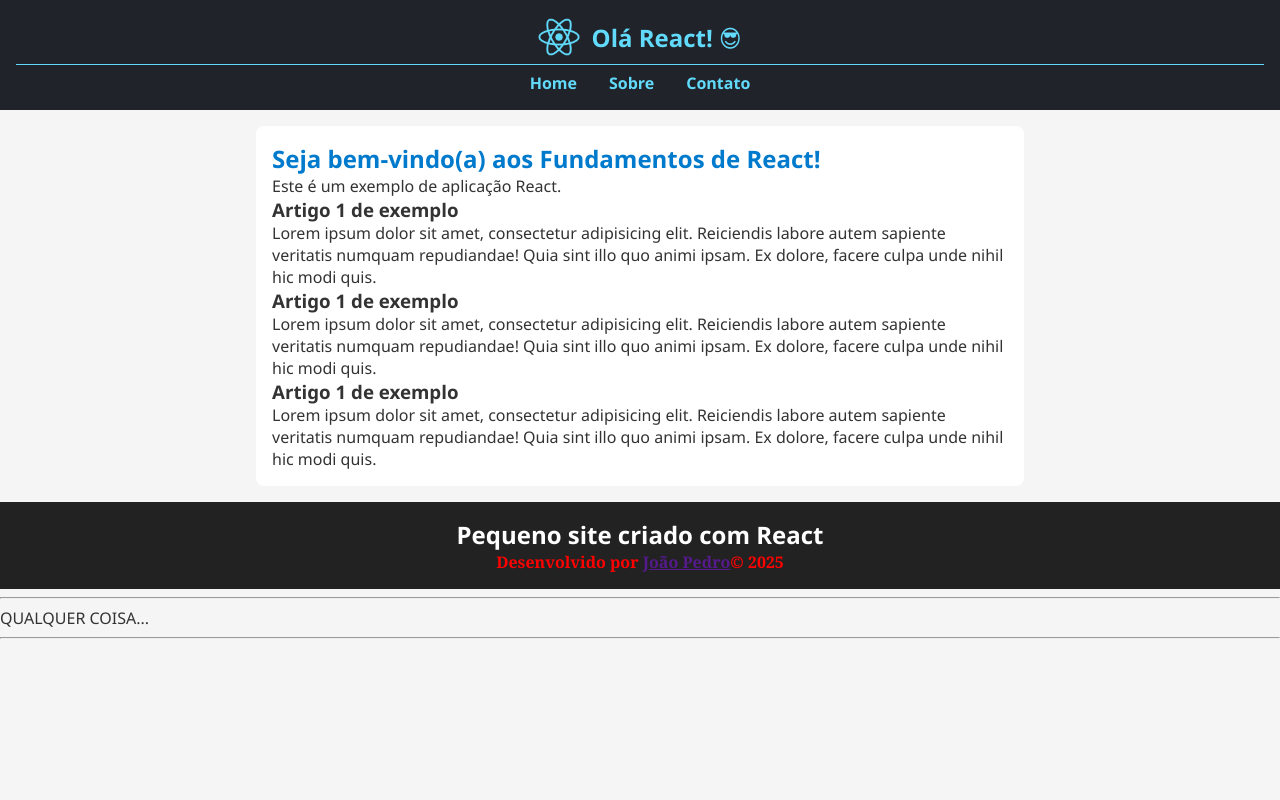
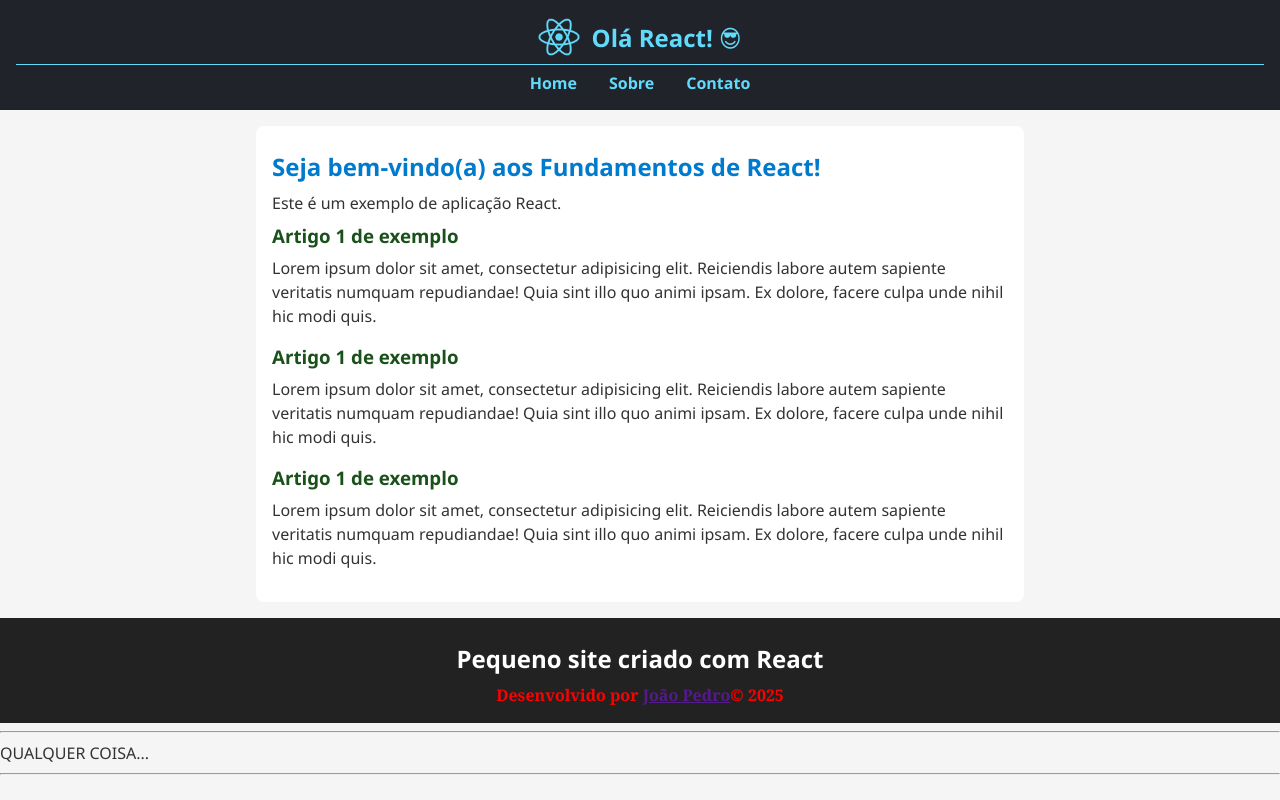
Before and after one commit to joaopedro-style/react-fundamentos, a React (Vite) app: page / in a window 1280 px wide. Built offline with nearby package versions, Linux system fonts and the light colour scheme.

Commit message:
Cria modulo para artigo

```diff
--- /dev/null
+++ b/src/components/Artigo/Artigo.module.css
@@ -0,0 +1,7 @@
+.artigo {
+  margin-bottom: 1rem;
+
+  h3 {
+    color: #1a501a;
+  }
+}
--- a/src/components/Artigo/Artigo.tsx
+++ b/src/components/Artigo/Artigo.tsx
@@ -1,6 +1,7 @@
+import estilos from "./Artigo.module.css";
 export default function Artigo() {
   return (
-    <article>
+    <article className={estilos.artigo}>
       <h3>Artigo 1 de exemplo</h3>
       <p>
         Lorem ipsum dolor sit amet, consectetur adipisicing elit. Reiciendis
--- a/src/global.css
+++ b/src/global.css
@@ -28,3 +28,12 @@ footer p {
 .outro-texto {
   text-transform: uppercase;
 }
+
+p {
+  line-height: 1.5;
+}
+
+h2,
+h3 {
+  margin: 0.5rem 0;
+}
```
